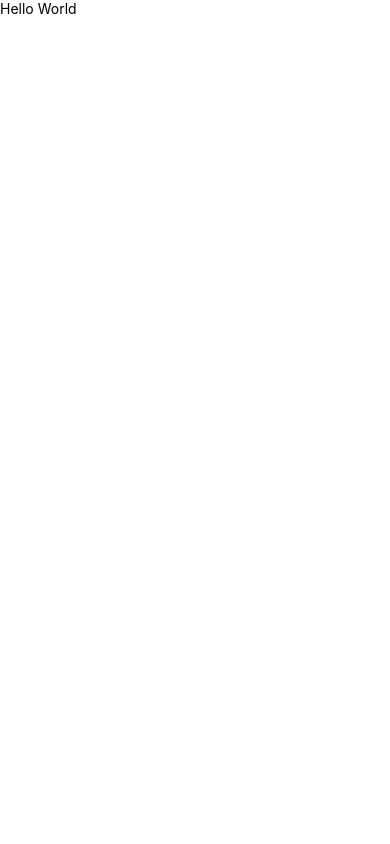
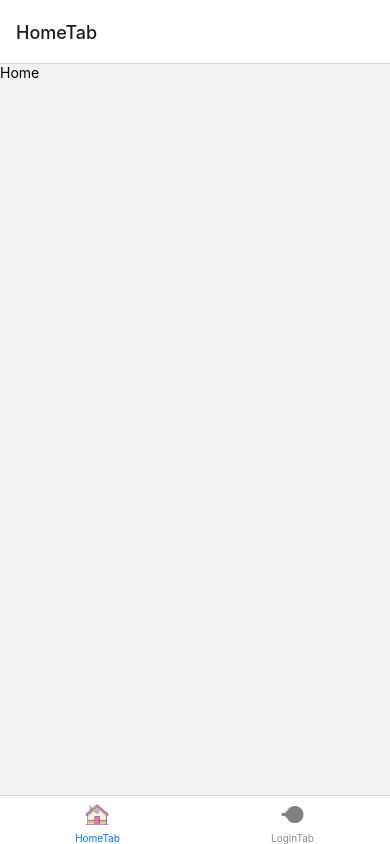
Before and after one commit to vinay096/firstProject, a React Native app: screen / in a window 390 px wide. Built offline with nearby package versions, Linux system fonts and the light colour scheme.

Commit message:
create bottom tab navigation

```diff
--- a/App.tsx
+++ b/App.tsx
@@ -7,13 +7,12 @@
 
 import React from 'react';
 import {SafeAreaView, Text, View} from 'react-native';
+import NavigatorCompo from './src/components/BottomTabNavigatorCompo';
 
 function App(): JSX.Element {
   return (
     <SafeAreaView style={{flex: 1}}>
-      <View>
-        <Text>Hello World</Text>
-      </View>
+      <NavigatorCompo />
     </SafeAreaView>
   );
 }
--- /dev/null
+++ b/src/components/BottomTabNavigatorCompo.tsx
@@ -0,0 +1,58 @@
+import React from 'react';
+import {NavigationContainer} from '@react-navigation/native';
+import {createBottomTabNavigator} from '@react-navigation/bottom-tabs';
+import HomeTab from '../screens/BottomTabScreens/HomeTab';
+import LoginTab from '../screens/BottomTabScreens/LoginTab';
+import {Image, View} from 'react-native';
+
+const BottomTabNavigatorCompo = () => {
+  const Tab = createBottomTabNavigator();
+  return (
+    <NavigationContainer>
+      <Tab.Navigator>
+        <Tab.Screen
+          component={HomeTab}
+          name="HomeTab"
+          options={{
+            tabBarIcon: ({focused}) => {
+              return (
+                <View>
+                  <Image
+                    source={require('../assets/images/home.png')}
+                    style={
+                      focused
+                        ? {width: 25, height: 25}
+                        : {width: 25, height: 25, tintColor: 'grey'}
+                    }
+                  />
+                </View>
+              );
+            },
+          }}
+        />
+        <Tab.Screen
+          component={LoginTab}
+          name="LoginTab"
+          options={{
+            tabBarIcon: ({focused}) => {
+              return (
+                <View>
+                  <Image
+                    source={require('../assets/images/login.png')}
+                    style={
+                      focused
+                        ? {width: 25, height: 25}
+                        : {width: 25, height: 25, tintColor: 'grey'}
+                    }
+                  />
+                </View>
+              );
+            },
+          }}
+        />
+      </Tab.Navigator>
+    </NavigationContainer>
+  );
+};
+
+export default BottomTabNavigatorCompo;
--- /dev/null
+++ b/src/screens/BottomTabScreens/HomeTab.tsx
@@ -0,0 +1,12 @@
+import React from 'react';
+import {Button, Text, View} from 'react-native';
+
+const HomeTab = () => {
+  return (
+    <View>
+      <Text>Home</Text>
+    </View>
+  );
+};
+
+export default HomeTab;
--- /dev/null
+++ b/src/screens/BottomTabScreens/LoginTab.tsx
@@ -0,0 +1,12 @@
+import React from 'react';
+import {Text, View} from 'react-native';
+
+const LoginTab = () => {
+  return (
+    <View>
+      <Text>Login</Text>
+    </View>
+  );
+};
+
+export default LoginTab;
```
Also changed, not shown: src/assets/images/home.png (added), src/assets/images/login.png (added).
